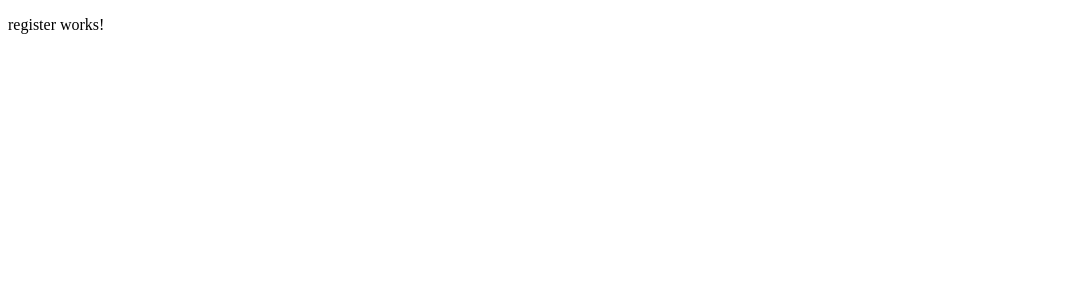
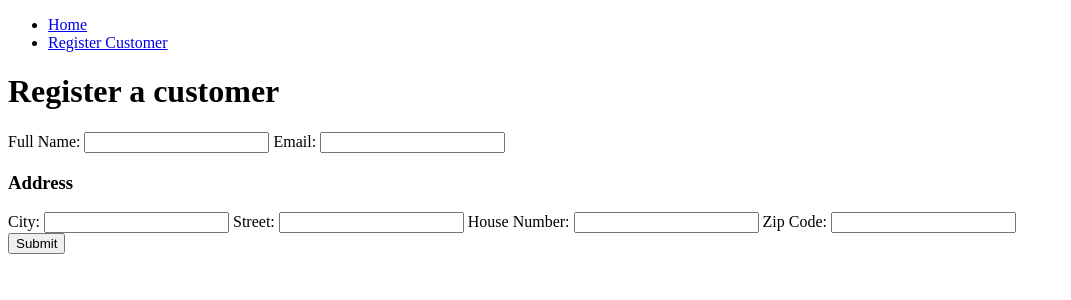
Before and after one commit to luksys/visma-customer-management-system, an Angular app: page /customer/register in a window 1280 px wide. Shown: the top 300 px of the page, without its empty margins (0-1071 px from the left). Built offline with nearby package versions, Linux system fonts and the light colour scheme.

Commit message:
- Added initial customer register/edit form

```diff
--- a/src/app/app.component.html
+++ b/src/app/app.component.html
@@ -1 +1,7 @@
+<nav>
+  <ul>
+    <li><a [routerLink]="''">Home</a></li>
+    <li><a [routerLink]="'customer/register'">Register Customer</a></li>
+  </ul>
+</nav>
 <router-outlet></router-outlet>
--- a/src/app/shared/customer-register-edit-form/customer-register-edit-form.component.html
+++ b/src/app/shared/customer-register-edit-form/customer-register-edit-form.component.html
@@ -1 +1,79 @@
-<p>register-update-form works!</p>
+<form [formGroup]="customerForm" (ngSubmit)="onSubmit()">
+  <label>
+    Full Name:
+    <input type="text" formControlName="fullName" required>
+  </label>
+  <div *ngIf="fullName.invalid && (fullName.dirty || fullName.touched)"
+       class="alert alert-danger">
+    <div *ngIf="fullName.errors.required">
+      Name is required.
+    </div>
+    <div *ngIf="fullName.errors.minlength">
+      Name must be at least 4 characters long.
+    </div>
+  </div>
+
+  <label>
+    Email:
+    <input type="email" formControlName="email" required>
+  </label>
+  <div *ngIf="email.invalid && (email.dirty || email.touched)"
+       class="alert alert-danger">
+    <div *ngIf="email.errors.required">
+      Email is required.
+    </div>
+    <div *ngIf="email.errors.email">
+      Email is not valid.
+    </div>
+  </div>
+
+  <div formGroupName="address">
+    <h3>Address</h3>
+
+    <label>
+      City:
+      <input type="text" formControlName="city" required>
+    </label>
+    <div *ngIf="city.invalid && (city.dirty || city.touched)"
+         class="alert alert-danger">
+      <div *ngIf="city.errors.required">
+        City is required.
+      </div>
+    </div>
+
+    <label>
+      Street:
+      <input type="text" formControlName="street" required>
+    </label>
+    <div *ngIf="street.invalid && (street.dirty || street.touched)"
+         class="alert alert-danger">
+      <div *ngIf="street.errors.required">
+        Street is required.
+      </div>
+    </div>
+
+    <label>
+      House Number:
+      <input type="number" formControlName="houseNumber" required>
+    </label>
+    <div *ngIf="houseNumber.invalid && (houseNumber.dirty || houseNumber.touched)"
+         class="alert alert-danger">
+      <div *ngIf="houseNumber.errors.required">
+        House number is required.
+      </div>
+    </div>
+
+    <label>
+      Zip Code:
+      <input type="text" formControlName="zip" required>
+    </label>
+    <div *ngIf="zip.invalid && (zip.dirty || zip.touched)"
+         class="alert alert-danger">
+      <div *ngIf="zip.errors.required">
+        Zip code is required.
+      </div>
+    </div>
+  </div>
+
+  <button type="submit">Submit</button>
+</form>
--- a/src/app/shared/customer-register-edit-form/customer-register-edit-form.component.ts
+++ b/src/app/shared/customer-register-edit-form/customer-register-edit-form.component.ts
@@ -1,4 +1,5 @@
 import { Component, OnInit } from '@angular/core';
+import {FormBuilder, Validators} from "@angular/forms";
 
 @Component({
   selector: 'app-register-update-form',
@@ -6,10 +7,30 @@ import { Component, OnInit } from '@angular/core';
   styleUrls: ['./customer-register-edit-form.component.scss']
 })
 export class CustomerRegisterEditFormComponent implements OnInit {
+  customerForm = this.fb.group({
+    fullName: ['', [Validators.required, Validators.minLength(4)]],
+    email: ['', [Validators.required, Validators.email]],
+    address: this.fb.group({
+      city: ['', Validators.required],
+      street: ['', Validators.required],
+      houseNumber: [null, Validators.required],
+      zip: ['', Validators.required]
+    })
+  })
 
-  constructor() { }
+  constructor(private fb: FormBuilder) { }
 
   ngOnInit(): void {
   }
 
+  get fullName() { return this.customerForm.get('fullName'); }
+  get email() { return this.customerForm.get('email'); }
+  get city() { return this.customerForm.get('address.city'); }
+  get street() { return this.customerForm.get('address.street'); }
+  get houseNumber() { return this.customerForm.get('address.houseNumber'); }
+  get zip() { return this.customerForm.get('address.zip'); }
+
+  onSubmit() {
+
+  }
 }
--- a/src/app/views/customer-register/customer-register.component.html
+++ b/src/app/views/customer-register/customer-register.component.html
@@ -1 +1,2 @@
-<p>register works!</p>
+<h1>Register a customer</h1>
+<app-register-update-form></app-register-update-form>
```
Also changed, not shown: src/app/app.module.ts (+9 -5 lines).
